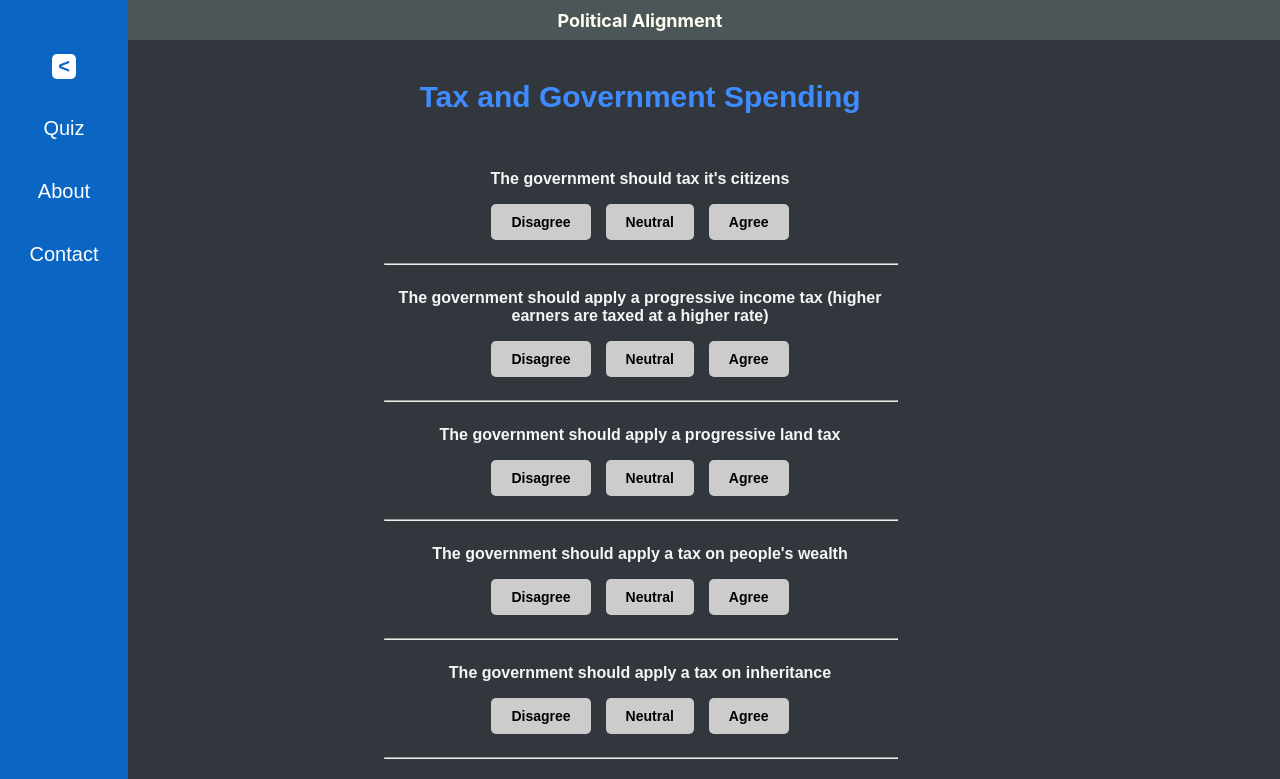
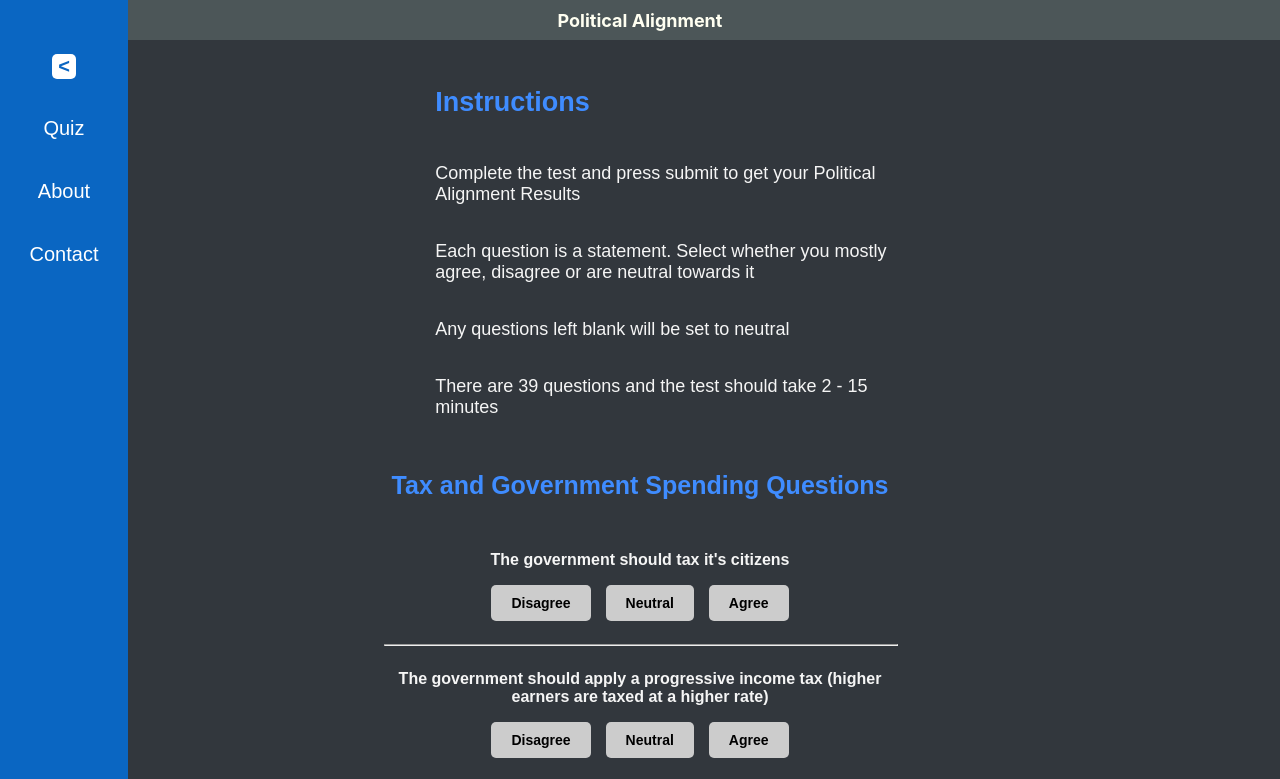
Before and after one commit to gobshmacked/View-Cube, a React (Create React App) app: page / in a window 1280 px wide. Shown: the top 779 px of the page. Built offline with nearby package versions, Linux system fonts and the light colour scheme.

Commit message:
finished implementing results page and added instructions

```diff
--- a/src/SiteComponents/QuizPage.jsx
+++ b/src/SiteComponents/QuizPage.jsx
@@ -64,7 +64,7 @@ const ErrorMessage = styled('p')({
 
 const Subheading = styled('p')({
 	color: '#3F8CFF',
-	fontSize: '30px',
+	fontSize: '25px',
 	borderRadius: '60px',
 	fontWeight: 'bold',
 	paddingTop: '10px',
@@ -75,6 +75,31 @@ const Break = styled('hr')({
 	width: '100%'
 })
 
+const WritingBlock = styled('div')({
+	display: 'flex',
+	flexDirection: 'column',
+	justifyContent: 'left',
+	alignItems: 'flex-start',
+	marginTop: '20px'
+})
+
+const InstructionHeading = styled('p')({
+	color: '#3F8CFF',
+	fontSize: '27px',
+	fontWeight: 'bold'
+})
+
+const InstructionHeadingTop = styled(InstructionHeading)({
+	marginLeft: '10%',
+})
+
+const Writing = styled('p')({
+	color: 'whitesmoke',
+	marginLeft: '10%',
+	textAlign: 'left',
+	fontSize: '18px'
+})
+
 export function QuizPage(props) {
 	const [incompleteQuestions, setIncompleteQuestions] = React.useState(false)
 	const [selectedOption, setSelectedOption] = React.useState(Array(questions.length).fill(0));
@@ -83,7 +108,7 @@ export function QuizPage(props) {
 	}
 	const handleSelectionChange = (index, element) => {
 		let tempArr = [...selectedOption]
-		if (tempArr[index] !== 0) {
+		if (tempArr[index] === element) {
 			tempArr[index] = 0
 		} else {
 			tempArr[index] = element
@@ -93,6 +118,13 @@ export function QuizPage(props) {
 	let formattedQuestions = FormatQuestions(selectedOption, handleSelectionChange)
 	return (
 		<QuizBox>
+			<WritingBlock>
+				<InstructionHeadingTop>Instructions</InstructionHeadingTop>
+				<Writing>Complete the test and press submit to get your Political Alignment Results</Writing>
+				<Writing>Each question is a statement. Select whether you mostly agree, disagree or are neutral towards it</Writing>
+				<Writing>Any questions left blank will be set to neutral</Writing>
+				<Writing>There are 39 questions and the test should take 2 - 15 minutes</Writing>
+			</WritingBlock>
 			<AllQuestions>
 				{formattedQuestions.map((item, index) => (
 					<CompleteQuestionBox key = {index}>{item}</CompleteQuestionBox>
@@ -110,7 +142,7 @@ function FormatQuestions (selectedOption, handleSelectionChange) {
 	for (const q in questions) {
 		formattedQuestions.push(
 			<QuestionAnswerBox>
-				{'subheading' in questions[q] && <Subheading>{questions[q].subheading}</Subheading>}
+				{'subheading' in questions[q] && <Subheading>{questions[q].subheading + " Questions"}</Subheading>}
 				<Question>{questions[q].question}</Question>
 				<Answers>
 					<button onClick = {() => handleSelectionChange(q, 'disagree')} className={selectedOption[q] === 'disagree' ? 'selected' : 'normalButton'}>Disagree</button>
--- a/src/SiteComponents/ResultCube.jsx
+++ b/src/SiteComponents/ResultCube.jsx
@@ -1,23 +1,72 @@
 import React from 'react'
 import Plot from 'react-plotly.js';
 import { styled } from '@mui/material'
+import Slider, { SliderThumb, SliderValueLabelProps } from '@mui/material/Slider';
 import { finalX, finalY, finalZ } from './ConfigureResults.js'
-
 
 const ResultsBlock = styled('div')({
 	display: 'flex',
 	flexDirection: 'column',
 	marginLeft: 'auto',
-	marginRight: 'auto'
+	marginRight: 'auto',
+	background: '#FFFFFF'
+})
+
+const SliderDiv = styled('div')({
+	display: 'flex',
+	flexDirection: 'row',
+	justifyContent: 'space-around',
+})
+
+const SliderLabel = styled('p')({
+	marginRight: '20px',
+	marginLeft: '20px'
+})
+
+const WritingBlock = styled('div')({
+	display: 'flex',
+	flexDirection: 'column',
+	justifyContent: 'left',
+	alignItems: 'flex-start',
+	marginTop: '20px'
+})
+
+const InstructionHeading = styled('p')({
+	color: '#0A66C2',
+	fontSize: '18px',
+	fontWeight: 'bold'
+})
+
+const InstructionHeadingTop = styled(InstructionHeading)({
+	marginLeft: '13%',
+})
+
+const Writing = styled('p')({
+	marginLeft: '13%',
 })
 
 export function ResultCube () {
-	let [screenWidth, setScreenWidth] = React.useState(window.innerWidth)
-	let [screenHeight, setScreenHeight] = React.useState(window.innerHeight)
 	return (
 		<ResultsBlock>
+			<br/>
+			<WritingBlock>
+				<InstructionHeadingTop>Results</InstructionHeadingTop>
+				<Writing>Scroll down to view your results from the Political Alignment Test</Writing>
+			</WritingBlock>
+			<br/><br/><br/>
+			<InstructionHeading>Political Views Map</InstructionHeading>
 			<Create2DPlot/>
-    		<CreateCube screenHeight={screenHeight} screenWidth={screenWidth}/>
+			<br/><br/><br/><br/><br/><br/>
+			<InstructionHeading>Philosophical Views Slider</InstructionHeading>
+			<br/><br/><br/>
+			<SliderDiv>
+				<SliderLabel>Utilitarianism</SliderLabel>
+				<PrettoSlider defaultValue = {CalculateSliderNumber}/>
+				<SliderLabel>Deontology</SliderLabel>
+			</SliderDiv>
+			<br/><br/><br/>
+			<InstructionHeading>Your Political Alignment</InstructionHeading>
+    		<CreateCube/>
 		</ResultsBlock>
 
 		)
@@ -37,8 +86,8 @@ function CreateCube(props) {
 		},
 		]}
 		layout={{
-			height: props.screenHeight * (2/3),
-			width: props.screenWidth / 2,
+			height: window.innerHeight * (6/7),
+			width: window.innerHeight * (6/7),
 			showlegend: false,
 			range: [-10, 10],
 			scene: {
@@ -95,17 +144,16 @@ function Create2DPlot(props) {
 		},
 		]}
 		layout={{
-			height: props.screenHeight,
-			width: props.screenWidth,
+			height: window.innerHeight * (6/7),
+			width: window.innerHeight * (6/7),
 			showlegend: false,
-			//range: [-10, 10],
 			xaxis: {
 				range: [-10, 10],
 				tickvals: [-10,-9,-8,-7,-6,-5,-4,-3,-2,-1,0,1,2,3,4,5,6,7,8,9,10],
 			},
 			yaxis: {
 				range: [-10, 10],
-				tickvals: [-10,-9,-8,-7,-6,-5,-4,-3,-2,-1,0,1,2,3,4,5,6,7,8,9,10]
+				tickvals: [-10,-9,-8,-7,-6,-5,-4,-3,-2,-1,0,1,2,3,4,5,6,7,8,9,10],
 			},
 			annotations: [
 				{
@@ -201,3 +249,51 @@ function Create2DPlot(props) {
 		/>
 	)
 }
+
+const CalculateSliderNumber = () => {
+	if (finalZ > 0) {
+		return finalZ * 5 + 50
+	} else if (finalZ < 0) {
+		return Math.abs(finalZ * -5 - 50)
+	}
+	return 50
+}
+
+const PrettoSlider = styled(Slider)({
+	color: '#52af77',
+	height: 8,
+	'& .MuiSlider-track': {
+	  border: 'none',
+	},
+	'& .MuiSlider-thumb': {
+	  height: 24,
+	  width: 24,
+	  backgroundColor: '#fff',
+	  border: '2px solid currentColor',
+	  '&:focus, &:hover, &.Mui-active, &.Mui-focusVisible': {
+		boxShadow: 'inherit',
+	  },
+	  '&:before': {
+		display: 'none',
+	  },
+	},
+	'& .MuiSlider-valueLabel': {
+	  lineHeight: 1.2,
+	  fontSize: 12,
+	  background: 'unset',
+	  padding: 0,
+	  width: 32,
+	  height: 32,
+	  borderRadius: '50% 50% 50% 0',
+	  backgroundColor: '#52af77',
+	  transformOrigin: 'bottom left',
+	  transform: 'translate(50%, -100%) rotate(-45deg) scale(0)',
+	  '&:before': { display: 'none' },
+	  '&.MuiSlider-valueLabelOpen': {
+		transform: 'translate(50%, -100%) rotate(-45deg) scale(1)',
+	  },
+	  '& > *': {
+		transform: 'rotate(45deg)',
+	  },
+	},
+  });
--- a/src/SiteComponents/Screen.jsx
+++ b/src/SiteComponents/Screen.jsx
@@ -34,6 +34,9 @@ const AllElementsWrap = styled('div')({
 export function Screen () {
 	const [page, setPage] = React.useState('quiz')
 	const [sideBarShow, setSideBarShow] = React.useState('show')
+	if (window.innerWidth < 600 && sideBarShow == 'show') {
+		setSideBarShow('hide')
+	}
 	function newPageState (newPage) {
 		setPage(newPage)
 	}
```
